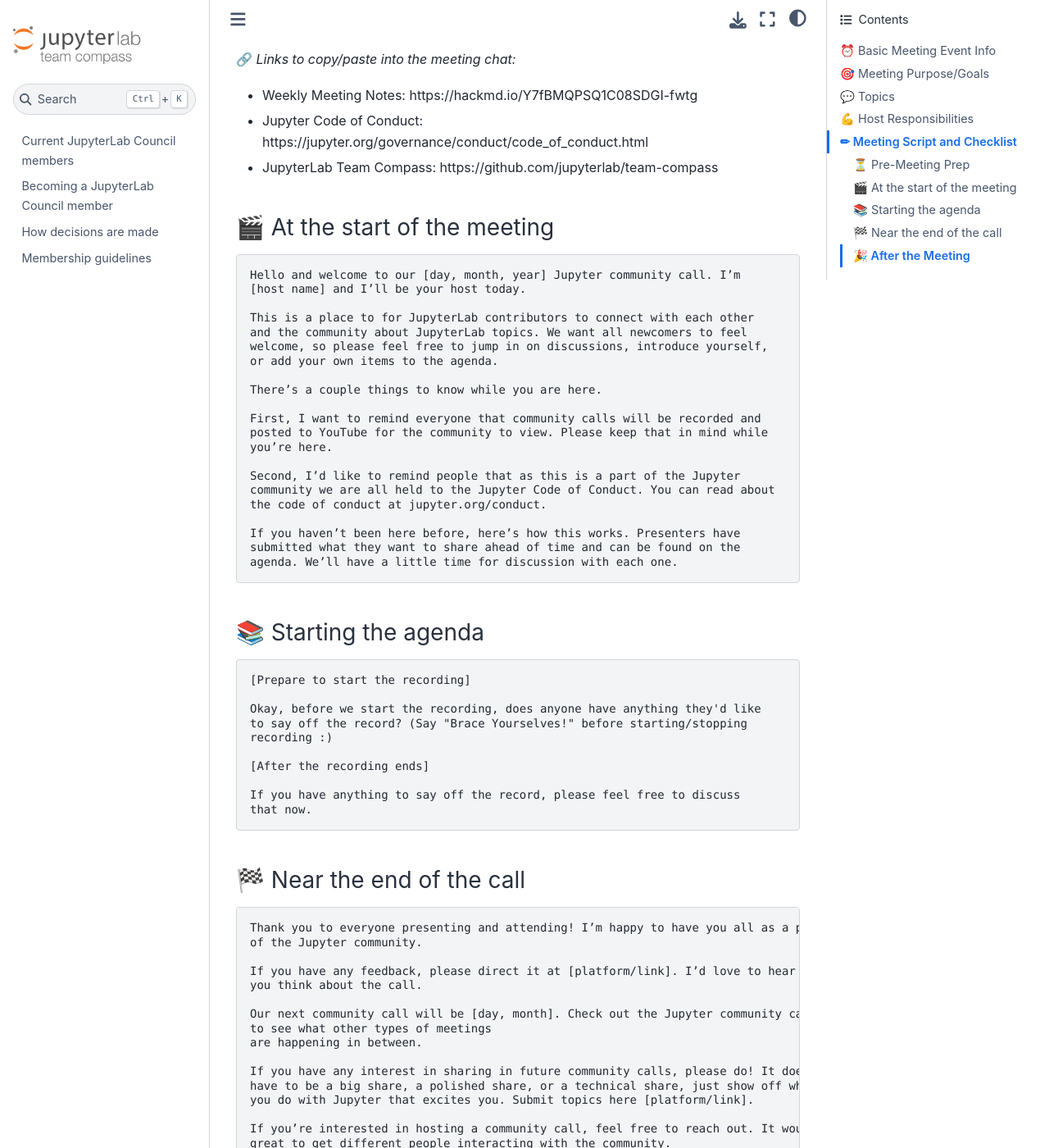
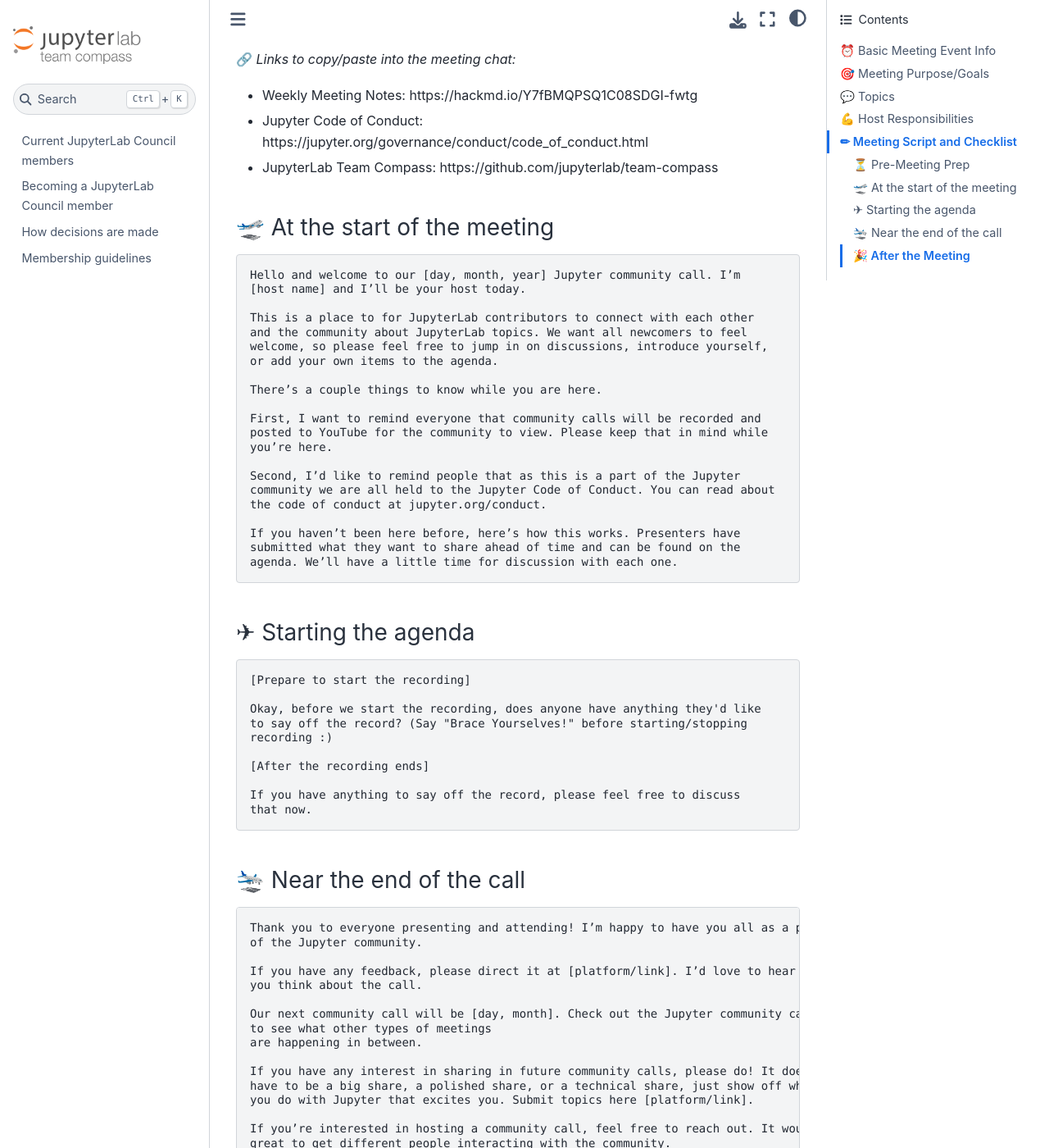
Before and after one commit to jupyterlab/frontends-team-compass, a Sphinx documentation site: the page built from docs/host_guide.md, in a window 1280 px wide and 1400 px high, scrolled down 2243 px. Shown: the whole window at 82% size. Built offline with Sphinx 7.4.7 and the Sphinx Book theme 1.1.4, drawn with Linux system fonts in a browser that asks for light colours; some of the changed lines change nothing that is shown.

Commit message:
Icon revisions.

````diff
--- a/docs/host_guide.md
+++ b/docs/host_guide.md
@@ -83,7 +83,7 @@
 - Jupyter Code of Conduct: https://jupyter.org/governance/conduct/code_of_conduct.html
 - JupyterLab Team Compass: https://github.com/jupyterlab/team-compass
 
-### &#x1F3AC; At the start of the meeting
+### &#x1F6EB; At the start of the meeting
 
 ```
 Hello and welcome to our [day, month, year] Jupyter community call. I’m
@@ -109,7 +109,7 @@
 agenda. We’ll have a little time for discussion with each one.
 ```
 
-### &#x1F4DA; Starting the agenda
+### &#x2708; Starting the agenda
 
 ```
 [Prepare to start the recording]
@@ -124,7 +124,7 @@
 that now.
 ```
 
-### &#x1F3C1; Near the end of the call
+### &#x1F6EC; Near the end of the call
 
 ```
 Thank you to everyone presenting and attending! I’m happy to have you all as a part
@@ -147,7 +147,7 @@
 
 ### &#x1F389; After the Meeting
 
-**Congratulations on a &#x1F680; finished meeting! Pat yourself on the back. We want to thank you SO MUCH for volunteering to make the Jupyter community better!**
+*Congratulations on a &#x1F680; finished meeting! Pat yourself on the back. We want to thank you SO MUCH for volunteering to make the Jupyter community better!*
 
 There are just a few post-meeting TODO items:
 
````
